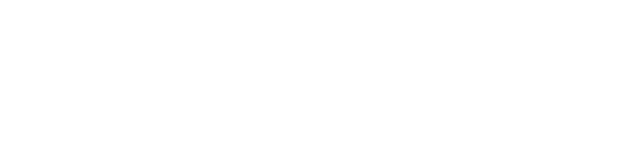
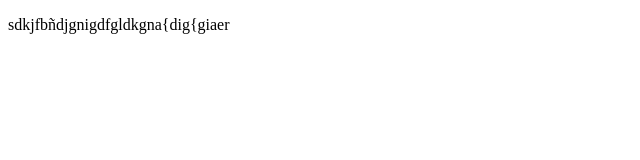
Before and after one commit to belenherrlein/bel-her, a plain HTML site: page index.html in a window 1280 px wide. Shown: the whole page, without its empty margins (0-640 px from the left). Drawn offline with Linux system fonts and the light colour scheme.

Commit message:
second commit

```diff
--- a/index.html
+++ b/index.html
@@ -7,6 +7,9 @@
     <title>Podcast</title>
     <link rel="stylesheet" type="text/css" href="style.css" >
     <script src="https://kit.fontawesome.com/c019c7c15d.js"></script>
+    <div class="modif">
+        <p>sdkjfbñdjgnigdfgldkgna{dig{giaer</p>
+    </div>
 </head>
 <body>
 
```
